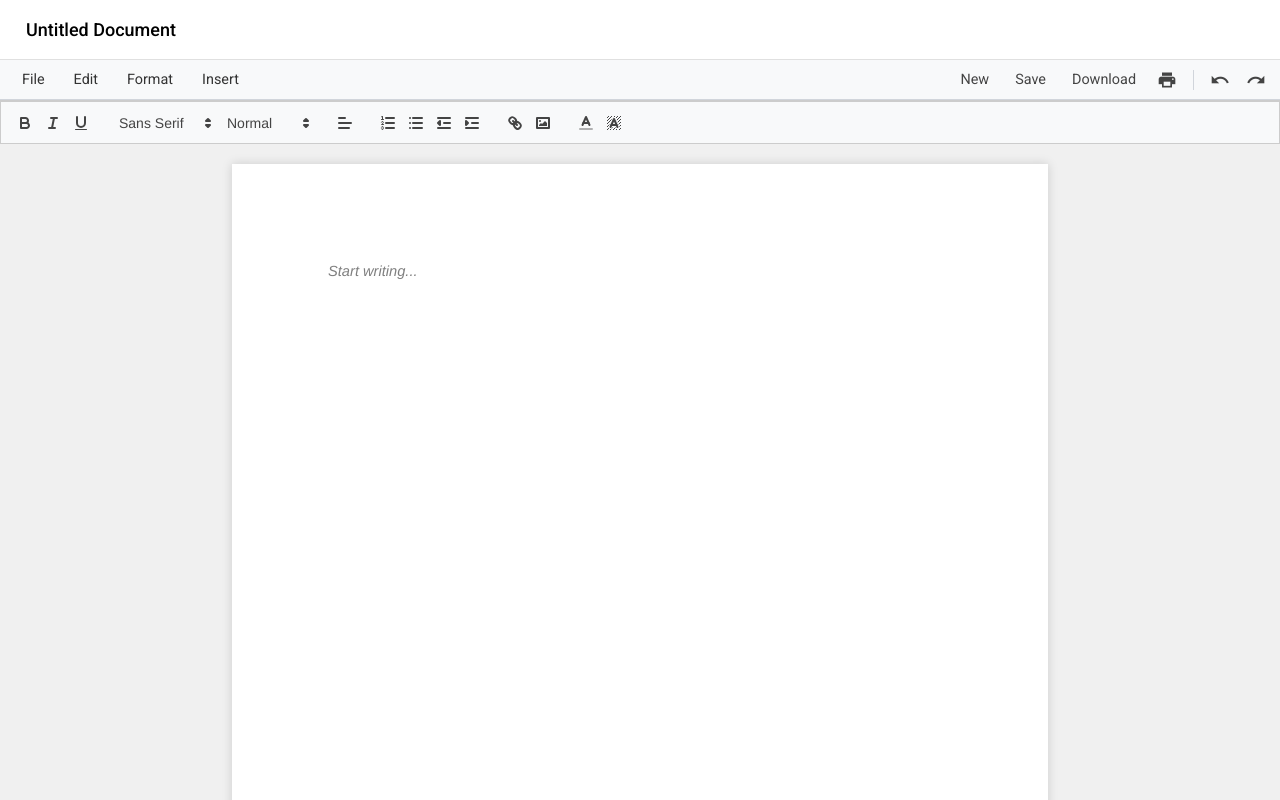
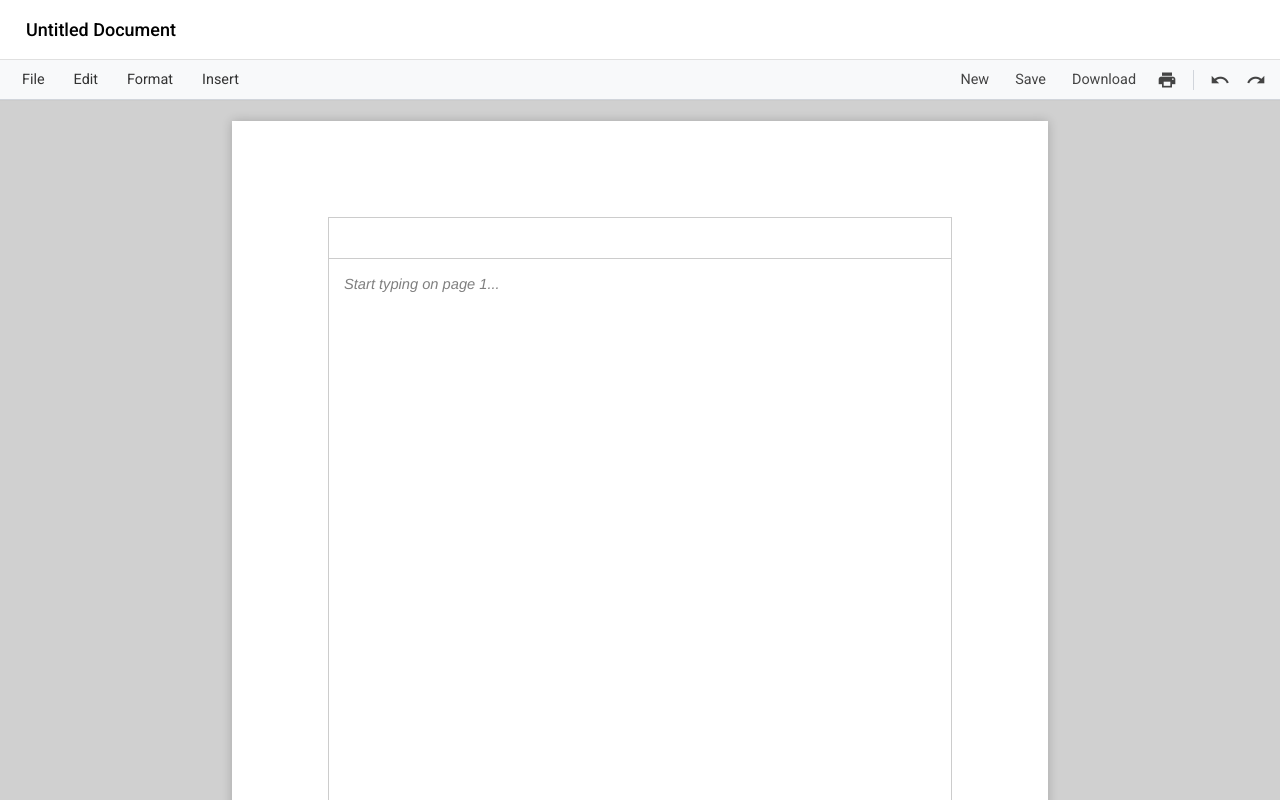
Before and after one commit to mustafayalcinmy/dione-docs-frontend, an Angular app: page /document in a window 1280 px wide. Built offline with nearby package versions, Linux system fonts and the light colour scheme.

Commit message:
feat(document): implement multi-page structure using separate Quill instances

```diff
--- a/src/app/core/components/document/document.component.html
+++ b/src/app/core/components/document/document.component.html
@@ -1,5 +1,4 @@
 <div class="document-editor">
-
   <div class="document-header">
     <h1 class="document-title"
         contenteditable="true"
@@ -12,56 +11,19 @@
       (newClick)="handleNew()"
       (saveClick)="handleSave()"
       (downloadClick)="handleDownload()"
-      (printClick)="handlePrint()">
-      </app-toolbar>
+      (printClick)="handlePrint()"
+      (addNewPage)="handleAddNewPage()" (undoClick)="handleUndo()"
+      (redoClick)="handleRedo()"
+      (fontSizeChange)="applyFontSize($event)"> </app-toolbar>
   </div>
 
-  <div class="editor-wrapper">
+  <div class="pages-container editor-wrapper">
+    <div *ngFor="let page of pages; let i = index" class="document-page-wrapper">
+      <div class="page-number">Page {{ i + 1 }}</div>
 
-    <div id="toolbar">
-      <span class="ql-formats">
-        <button class="ql-bold" title="Bold"></button>
-        <button class="ql-italic" title="Italic"></button>
-        <button class="ql-underline" title="Underline"></button>
-      </span>
-      <span class="ql-formats">
-        <select class="ql-font" title="Font">
-          <option selected>Sans Serif</option>
-          <option value="serif">Serif</option>
-          <option value="monospace">Monospace</option>
-        </select>
-        <select class="ql-size" title="Font Size">
-          <option value="small">Small</option>
-          <option selected>Normal</option>
-          <option value="large">Large</option>
-          <option value="huge">Huge</option>
-        </select>
-      </span>
-      <span class="ql-formats">
-        <select class="ql-align" title="Text Alignment">
-          <option selected></option>
-          <option value="center"></option>
-          <option value="right"></option>
-          <option value="justify"></option>
-        </select>
-      </span>
-      <span class="ql-formats">
-        <button class="ql-list" value="ordered" title="Numbered List"></button>
-        <button class="ql-list" value="bullet" title="Bullet List"></button>
-        <button class="ql-indent" value="-1" title="Decrease Indent"></button>
-        <button class="ql-indent" value="+1" title="Increase Indent"></button>
-      </span>
-      <span class="ql-formats">
-        <button class="ql-link" title="Insert Link"></button>
-        <button class="ql-image" title="Insert Image"></button>
-      </span>
-      <span class="ql-formats">
-        <select class="ql-color" title="Text Color"></select>
-        <select class="ql-background" title="Background Color"></select>
-      </span>
-      </div>
-
-    <div id="editor-container"></div>
+      <div class="editor-instance-container" [id]="page.id">
+        </div>
+    </div>
   </div>
 
-  </div>
+</div>
--- a/src/app/core/components/document/document.component.scss
+++ b/src/app/core/components/document/document.component.scss
@@ -1,11 +1,10 @@
-/* Styles for the DocumentComponent and the Quill editor integration */
-
+/* document.component.scss */
 .document-editor {
   display: flex;
   flex-direction: column;
-  height: 100vh; /* Full viewport height */
+  height: 100vh;
   width: 100%;
-  background-color: #f0f0f0;
+  background-color: #f0f0f0; // Background for the whole editor area
   box-sizing: border-box;
 }
 
@@ -13,7 +12,7 @@
   padding: 10px 20px;
   background: #ffffff;
   border-bottom: 1px solid #e0e0e0;
-  flex-shrink: 0; /* Prevent shrinking */
+  flex-shrink: 0;
 }
 
 .document-title {
@@ -27,7 +26,6 @@
   border-radius: 4px;
   min-width: 150px;
   display: inline-block;
-
   &:focus {
     background-color: #f8f9fa;
     border-color: #ccc;
@@ -35,75 +33,88 @@
 }
 
 .toolbar-container {
-   flex-shrink: 0; /* Prevent shrinking */
-   border-bottom: 1px solid #ccc;
-   // Ensure the nested app-toolbar component displays correctly
-   app-toolbar {
-      display: block;
-   }
+  flex-shrink: 0;
+  border-bottom: 1px solid #ccc;
+  app-toolbar { display: block; }
 }
 
-.editor-wrapper {
-  flex-grow: 1; /* Take remaining vertical space */
-  display: flex;
-  flex-direction: column;
-  background: #f0f0f0;
-  overflow: hidden; /* Hide overflow from editor container */
-  position: relative;
+// Container holding all the pages, allows vertical scrolling
+.pages-container { // Renamed from editor-wrapper
+  flex-grow: 1;
+  overflow-y: auto;
+  background-color: #d0d0d0; // Background to see page separation
+  padding: 20px 0; // Padding top/bottom for scrolling space
+  box-sizing: border-box;
 }
 
-/* Styles for Quill's own toolbar (#toolbar) */
-#toolbar {
-  background-color: #f8f9fa;
-  padding: 8px 10px;
-  border-bottom: 1px solid #ccc;
-  flex-shrink: 0;
+// Wrapper for each individual page, providing the paper look
+.document-page-wrapper {
+  margin: 0 auto 20px auto; // Center page wrappers, add bottom margin
+  width: 8.5in; // Width of the page paper
+  max-width: calc(100% - 40px); // Ensure fit on smaller screens
+  background: white;
+  box-shadow: 0 0 10px rgba(0,0,0,0.2);
   box-sizing: border-box;
-  position: sticky; /* Keep toolbar visible when scrolling editor */
-  top: 0;
-  z-index: 10;
+  position: relative; // For page number positioning
+  padding: 1in; // Page margins applied here
+  min-height: 11in; // Set min-height for the page wrapper
 }
 
-/* Container holding the actual editor */
-#editor-container {
-  flex-grow: 1;
-  overflow-y: auto; /* Allow editor content to scroll */
-  background-color: #f0f0f0; // Background surrounding the "page"
-  position: relative;
+// Optional: Page number display
+.page-number {
+  position: absolute;
+  bottom: 0.5in;
+  right: 1in;
+  font-size: 10pt;
+  color: #888;
+}
 
-  /* The editable area itself, styled to look like a page */
-  .ql-editor {
-    min-height: calc(100vh - 150px); // Approximate remaining height
-    width: 8.5in; // Standard US Letter width
-    max-width: 100%;
-    margin: 20px auto; // Center the page horizontally, add top/bottom margin
-    padding: 1in; // Standard margins
-    background: white;
-    box-shadow: 0 0 10px rgba(0,0,0,0.15);
+// The actual div where Quill is initialized
+.editor-instance-container {
+  // Ensure it fills the padding area of the wrapper
+  min-height: calc(11in - 2in); // Height minus top/bottom padding from wrapper
+  box-sizing: border-box;
+  outline: none; // Remove potential focus outline
+
+  // Quill styles specific to each instance container
+  .ql-toolbar.ql-snow {
+    background-color: #f8f9fa;
+    border: 1px solid #ccc;
+    padding: 6px 8px;
     box-sizing: border-box;
-    color: #333;
-    font-size: 11pt;
-    line-height: 1.5;
+    border-radius: 4px 4px 0 0; // Rounded top
   }
 
-  /* Placeholder text styling */
+  .ql-container.ql-snow {
+     border: 1px solid #ccc;
+     border-top: none; // Toolbar has bottom border
+     border-radius: 0 0 4px 4px; // Rounded bottom
+     min-height: calc(11in - 2in - 42px); // Approx height minus toolbar/padding
+     box-sizing: border-box;
+     font-size: 11pt;
+     line-height: 1.5;
+     color: #333;
+     background-color: white; // Ensure editor area itself is white
+  }
+
+  .ql-editor {
+    padding: 15px; // Add some padding inside the editor area itself
+    min-height: calc(11in - 2in - 42px - 30px); // Adjust based on internal padding
+    box-shadow: none;
+    margin: 0;
+    width: 100%;
+    background: transparent; // Let container handle background
+  }
+
+  /* Placeholder specific to each instance */
   .ql-editor.ql-blank::before {
     content: attr(data-placeholder);
     position: absolute;
-    /* Position relative to editor container, considering .ql-editor padding/margin */
-    top: calc(20px + 1in); // Align with top padding+margin of .ql-editor
-    left: calc(50% - (8.5in / 2) + 1in); // Align with left padding of centered .ql-editor
-    max-width: calc(8.5in - 2in); // Constrain width
-
+    top: 15px; // Match internal editor padding
+    left: 15px; // Match internal editor padding
     color: rgba(0, 0, 0, 0.5);
     pointer-events: none;
     font-style: italic;
-    font-size: 11pt; // Match editor font size
-    box-sizing: border-box;
+    font-size: 11pt;
   }
 }
-
-/* Global Quill overrides */
-.ql-container.ql-snow {
-  border: none; /* Remove default Quill border around editor area */
-}
--- a/src/app/core/components/document/document.component.ts
+++ b/src/app/core/components/document/document.component.ts
@@ -1,146 +1,230 @@
-import { Component, OnInit, AfterViewInit, Inject, PLATFORM_ID, ViewEncapsulation } from '@angular/core';
+import { Component, OnInit, AfterViewInit, Inject, PLATFORM_ID, ViewEncapsulation, ChangeDetectorRef, OnDestroy } from '@angular/core';
 import { isPlatformBrowser } from '@angular/common';
+import { CommonModule } from '@angular/common';
 import { ToolbarComponent } from '../toolbar/toolbar.component';
+import Quill from 'quill';
+// Use Quill's Delta type if @types/quill is installed
+// import Delta from 'quill-delta';
+
+// Define Page interface and Delta type
+interface DocumentPage {
+  id: string;
+  initialContent?: any;
+}
+// Use Quill's Delta type if @types/quill is installed, otherwise simplify
+declare var Delta: { new (ops?: any[]): any; prototype: any; };
 
 /**
- * Component responsible for displaying and interacting with the Quill rich text editor.
+ * Component managing multiple Quill instances, one per page.
+ * NOTE: Does NOT implement automatic content flow between pages.
  */
 @Component({
   selector: 'app-document',
   standalone: true,
-  imports: [ToolbarComponent],
+  imports: [ CommonModule, ToolbarComponent ],
   templateUrl: './document.component.html',
   styleUrls: ['./document.component.scss'],
-  // Disable encapsulation to allow global Quill theme styles to apply correctly.
   encapsulation: ViewEncapsulation.None
 })
-export class DocumentComponent implements OnInit, AfterViewInit {
-  /** The Quill editor instance. Initialized dynamically on the browser only. */
-  editor: any; // Consider creating a Quill typings interface if needed
-  /** The current title of the document. */
+export class DocumentComponent implements OnInit, AfterViewInit, OnDestroy {
   title = 'Untitled Document';
+  pages: DocumentPage[] = [{ id: this.generatePageId() }];
+  editorInstances = new Map<string, Quill>();
+  private QuillLib: any = null;
+  private DeltaLib: any = null; // Use specific Delta type if imported
+  private initialSetupDone = false;
 
-  constructor(@Inject(PLATFORM_ID) private platformId: Object) { }
+  constructor(
+    @Inject(PLATFORM_ID) private platformId: Object,
+    private changeDetector: ChangeDetectorRef
+  ) {}
 
-  ngOnInit(): void {
-    // Lifecycle hook for initial component setup (non-DOM related).
-  }
+  ngOnInit(): void { }
 
-  /**
-   * Lifecycle hook called after the component's view has been fully initialized.
-   * Used here to initialize the Quill editor only when running in a browser environment,
-   * preventing errors during Server-Side Rendering (SSR).
-   */
   async ngAfterViewInit(): Promise<void> {
-    if (isPlatformBrowser(this.platformId)) {
+    if (isPlatformBrowser(this.platformId) && !this.QuillLib) {
       try {
-        // Dynamically import Quill to avoid loading it on the server.
-        const Quill = (await import('quill')).default;
-        this.initializeEditor(Quill);
+        this.QuillLib = (await import('quill')).default;
+        this.DeltaLib = this.QuillLib.import('delta');
+
+        const Size = this.QuillLib.import('attributors/style/size');
+        this.QuillLib.register('attributors/style/size', Size, true);
+
+        // Define and Register PageBreakBlot if using manual breaks
+        // const BlockEmbed: any = this.QuillLib.import('blots/block/embed');
+        // class PageBreakBlot extends BlockEmbed { /* ... */ static create(): Node { return super.create(); } }
+        // this.QuillLib.register(PageBreakBlot);
+
+        this.initializeVisiblePageEditors();
+        this.initialSetupDone = true;
+
       } catch (error) {
-        console.error("Error loading or initializing Quill:", error);
-        // Optionally display a user-friendly error message here
+        console.error("Error loading Quill or Delta:", error);
       }
     }
   }
 
-  /**
-   * Initializes the Quill editor instance on the designated container element.
-   * @param Quill The Quill constructor obtained from the dynamic import.
-   */
-  initializeEditor(Quill: any): void {
-    const container = document.getElementById('editor-container');
+  ngOnDestroy(): void {
+    this.editorInstances.forEach(instance => { /* Basic cleanup */ });
+    this.editorInstances.clear();
+  }
+
+  private generatePageId(): string {
+    return `page-${Date.now()}-${Math.random().toString(36).substring(2, 7)}`;
+  }
+
+  private initializeVisiblePageEditors(): void {
+    if (!isPlatformBrowser(this.platformId) || !this.QuillLib) return;
+    this.pages.forEach(page => {
+      if (!this.editorInstances.has(page.id)) {
+        const container = document.getElementById(page.id);
         if (container) {
-       this.editor = new Quill(container, {
-         modules: {
-           // Uses the toolbar defined in the corresponding HTML template.
-           toolbar: '#toolbar'
-         },
-         placeholder: 'Start writing...',
-         theme: 'snow' // Use the 'snow' theme for styling
+          const editor = new this.QuillLib(container, {
+            modules: { toolbar: [ /* Your Toolbar Config */ ] },
+            placeholder: `Start typing on page ${this.pages.findIndex(p => p.id === page.id) + 1}...`,
+            theme: 'snow'
           });
-    } else {
-       console.error("Quill editor container '#editor-container' not found in the DOM.");
+          if (page.initialContent) editor.setContents(page.initialContent, 'silent');
+          this.editorInstances.set(page.id, editor);
+        } else { console.warn(`Container element not found for page ID: ${page.id} during init attempt.`); }
+      }
+    });
+  }
+
+  addPage(): void {
+    if (!isPlatformBrowser(this.platformId) || !this.QuillLib) return;
+    const newPageId = this.generatePageId();
+    this.pages.push({ id: newPageId });
+    this.changeDetector.detectChanges();
+    setTimeout(() => this.initializeVisiblePageEditors(), 10);
+  }
+
+  handleAddNewPage(): void { this.addPage(); }
+
+  applyFontSize(size: string): void {
+    const activeEditor = this.getActiveEditor();
+    if (activeEditor) {
+        if (size?.endsWith('px')) activeEditor.format('size', size);
+        else if (size === '') activeEditor.format('size', false);
+    } else { console.warn("Cannot apply font size, no active editor detected."); }
+  }
+
+  handleNew(): void {
+     if (confirm('Are you sure? This will clear the entire document.')) {
+        this.editorInstances.clear();
+        this.pages = [{ id: this.generatePageId() }];
+        this.title = 'Untitled Document';
+        this.changeDetector.detectChanges();
+        setTimeout(() => this.initializeVisiblePageEditors(), 10);
       }
   }
 
-  /** Handles the 'New' action, clearing the editor and resetting the title. */
-  handleNew(): void {
-    console.log('Handling New Document...');
-    // User confirmation before discarding potential changes.
-    if (confirm('Are you sure you want to create a new document? Unsaved changes will be lost.')) {
-      if (this.editor) {
-        // Set content to a single newline, which represents an empty document in Quill.
-        this.editor.setContents([{ insert: '\n' }]);
+  /** Handles the 'Save' action (combines content from all pages) */
+  handleSave(): void {
+    console.log('Handling Save Document across pages...');
+    if (!this.DeltaLib) {
+        alert("Delta library not loaded.");
+        return;
     }
-      this.title = 'Untitled Document';
-      // Manually update the H1 element if necessary (though [(ngModel)] would be more Angular-idiomatic).
-      const titleElement = document.querySelector('.document-title');
-      if (titleElement) {
-         titleElement.textContent = this.title;
+    let fullDelta = new this.DeltaLib(); // Start with empty Delta
+    this.pages.forEach((page, index) => {
+      const instance = this.editorInstances.get(page.id);
+      if (instance) {
+        const contents = instance.getContents();
+        fullDelta = fullDelta.concat(contents);
+
+        // Add separator logic (corrected)
+        if (index < this.pages.length - 1) {
+            const ops = contents.ops || [];
+            let alreadyEndsWithNewline = false;
+            // --- Start TypeScript Fix ---
+            if (ops.length > 0) {
+                const lastOp = ops[ops.length - 1];
+                // Check if lastOp exists, has an insert property, AND that property is a string
+                if (lastOp && typeof lastOp.insert === 'string') {
+                    // Only call endsWith if it's definitely a string
+                    if (lastOp.insert.endsWith('\n')) {
+                        alreadyEndsWithNewline = true;
+                    }
+                }
+                // If lastOp.insert is not a string (e.g., image, custom blot),
+                // it doesn't end with a newline, so alreadyEndsWithNewline remains false.
+            }
+            // --- End TypeScript Fix ---
+
+            if (!alreadyEndsWithNewline) {
+                // Add a newline separator if the page content didn't end with one
+                fullDelta = fullDelta.insert('\n');
             }
         }
       }
+    });
 
-  /** Handles the 'Save' action, retrieving content and saving (currently to localStorage). */
-  handleSave(): void {
-    console.log('Handling Save Document...');
-    if (this.editor) {
-      const content = this.editor.getContents(); // Get content as Quill Delta object.
-      const json = JSON.stringify(content);
-      // TODO: Replace localStorage with a proper backend API call for saving.
-      localStorage.setItem('document-' + Date.now(), json);
-      alert('Document saved! (to localStorage)');
-    } else {
-      console.warn("Editor not initialized, cannot save.");
-      alert("Editor not ready, cannot save.");
+    const json = JSON.stringify(fullDelta);
+    console.log("Combined Delta for save:", json);
+    localStorage.setItem('multi-page-doc-' + Date.now(), json);
+    alert('Document saved (Combined)!');
+  }
+
+
+  handlePrint(): void {
+     if (isPlatformBrowser(this.platformId)) { window.print(); }
+     else { console.warn("Cannot print from server."); }
+  }
+
+
+  handleDownload(): void {
+    console.log('Handling Download Document across pages...');
+    let fullText = '';
+    this.pages.forEach((page, index) => {
+      const instance = this.editorInstances.get(page.id);
+      if (instance) {
+        fullText += instance.getText();
+        if (index < this.pages.length - 1) {
+            fullText += '\n\n--- Page Break ---\n\n';
         }
       }
+    });
 
-  /** Handles the 'Print' action using the browser's print functionality. */
-  handlePrint(): void {
-    console.log('Handling Print Document...');
-    if (isPlatformBrowser(this.platformId)) {
-      window.print();
-    } else {
-       console.warn("Print functionality is only available in the browser.");
-    }
-  }
-
-  /** Handles the 'Download' action, exporting the editor content as a plain text file. */
-  handleDownload(): void {
-    console.log('Handling Download Document...');
-    if (this.editor) {
-      const text = this.editor.getText(); // Get content as plain text.
-      const blob = new Blob([text], { type: 'text/plain;charset=utf-8' });
+    const blob = new Blob([fullText], { type: 'text/plain;charset=utf-8' });
     const url = URL.createObjectURL(blob);
-
-      // Use a temporary anchor element to trigger the download.
     const a = document.createElement('a');
     a.href = url;
     a.download = (this.title || 'document') + '.txt';
     document.body.appendChild(a);
     a.click();
     document.body.removeChild(a);
-      URL.revokeObjectURL(url); // Clean up the object URL.
-    } else {
-       console.warn("Editor not initialized, cannot download.");
-       alert("Editor not ready, cannot download.");
+    URL.revokeObjectURL(url);
+  }
+
+  updateTitle(event: any): void {
+    const newTitle = event.target.innerText.trim();
+    this.title = newTitle || 'Untitled Document';
+  }
+
+  private getActiveEditor(): Quill | null {
+      if (!isPlatformBrowser(this.platformId)) return null;
+      let activeElement = document.activeElement;
+      while (activeElement) {
+          if (activeElement.classList.contains('ql-editor')) {
+             const editorContainer = activeElement.closest('.editor-instance-container');
+             if (editorContainer?.id) return this.editorInstances.get(editorContainer.id) || null;
+          }
+          activeElement = activeElement.parentElement;
+      }
+      if (this.pages.length > 0) return this.editorInstances.get(this.pages[this.pages.length - 1].id) || null;
+      return null;
+  }
+
+  handleUndo(): void {
+    const activeEditor = this.getActiveEditor();
+    if (activeEditor) activeEditor.history.undo();
+    else console.warn("Undo: No active editor detected.");
+  }
+
+  handleRedo(): void {
+     const activeEditor = this.getActiveEditor();
+     if (activeEditor) activeEditor.history.redo();
+     else console.warn("Redo: No active editor detected.");
   }
 }
-
-  /**
-   * Updates the component's title property when the editable H1 element loses focus.
-   * @param event The blur event from the contenteditable element.
-   */
-  updateTitle(event: any): void {
-    const newTitle = event.target.innerText.trim();
-    if (newTitle) {
-      this.title = newTitle;
-      console.log('Document title updated to:', this.title);
-    } else {
-       // Revert to the current title if the user clears the H1.
-       event.target.innerText = this.title || 'Untitled Document';
-    }
-  }
-}
```
Also changed, not shown: src/app/core/components/toolbar/toolbar.component.html (+6 -14 lines), src/app/core/components/toolbar/toolbar.component.ts (+34 -36 lines). Lines whose indentation alone changed are shown as unchanged.
